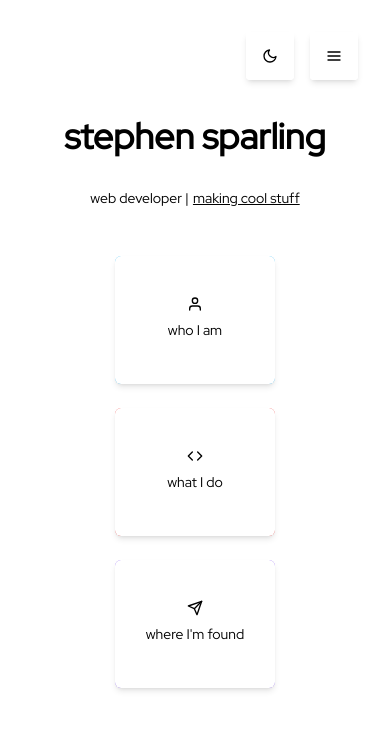
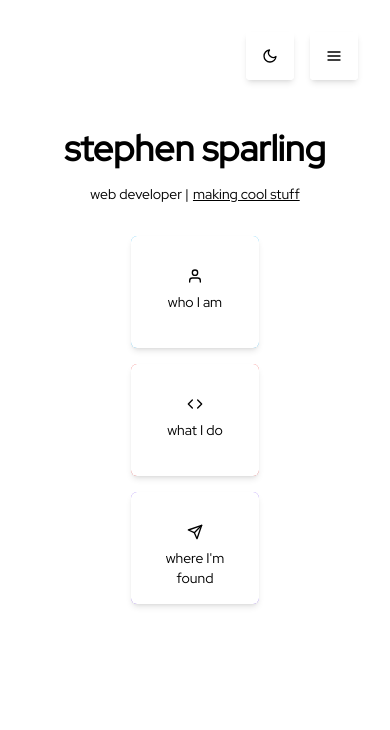
Before and after one commit to sparlos/sparling-dev, a Next.js app: page / in a window 390 px wide. Shown: the top 730 px of the page. Built offline with nearby package versions, Linux system fonts and the light colour scheme.

Commit message:
make home and contact page more mobile friendly

```diff
--- a/components/LinkButton.tsx
+++ b/components/LinkButton.tsx
@@ -46,7 +46,7 @@ export default function LinkButton({
     onClick: () => setBackgroundIcon(null),
     onBlur: () => handleFocusButton(false),
     className:
-      'group relative mb-10 h-32 w-40 max-w-full sm:mb-0 sm:h-28 sm:w-32 ' +
+      'group relative h-28 w-32 max-w-full sm:mb-0 sm:h-28 sm:w-32 ' +
       (className || ''),
   }
 
--- a/pages/contact/index.tsx
+++ b/pages/contact/index.tsx
@@ -56,11 +56,11 @@ export default function Contact() {
         <title>contact | sparling.dev</title>
         <meta name="viewport" content="initial-scale=1.0, width=device-width" />
       </Head>
-      <div className="relative z-10 mb-auto flex w-full max-w-4xl flex-col items-center py-24 sm:mt-16 md:mt-24">
+      <div className="relative z-10 mt-2 mb-auto flex w-full max-w-4xl flex-col items-center py-24 sm:mt-16 md:mt-24">
         <motion.h1 className="mt-6 text-center text-4xl" {...headingAnimation}>
           Where to find me
         </motion.h1>
-        <div className="mt-10 grid w-full grid-cols-1 gap-4 sm:mt-20 sm:grid-cols-2 md:grid-cols-4">
+        <div className="mt-10 grid w-full grid-cols-1 sm:mt-20 sm:grid-cols-2 sm:gap-4 md:grid-cols-4">
           {links.map((link, index) => (
             <motion.div
               className={`flex ${
--- a/pages/index.tsx
+++ b/pages/index.tsx
@@ -58,7 +58,7 @@ const Home: NextPage = () => {
         itemPosition={itemPosition}
         onQuitGame={endGame}
       />
-      <div className="relative z-10 my-auto flex flex-col items-center py-24">
+      <div className="relative z-10 mt-8 flex flex-col items-center py-24 sm:my-auto sm:mt-0">
         <AnimatePresence initial={false} mode="wait">
           {isPlayerInitialized ? (
             <motion.h1
@@ -99,7 +99,7 @@ const Home: NextPage = () => {
             <motion.h2
               key="subtitle"
               {...subtitleAnimation}
-              className="mt-8 flex text-sm sm:text-base"
+              className="mt-4 flex text-sm sm:mt-8 sm:text-base"
             >
               web developer |
               <button onClick={startGame} className="ml-1 underline">
@@ -108,13 +108,13 @@ const Home: NextPage = () => {
             </motion.h2>
           )}
         </AnimatePresence>
-        <div className="relative mt-12 flex flex-col sm:flex-row">
+        <div className="relative mt-8 flex flex-col sm:mt-12 sm:flex-row">
           <LinkButton
             Icon={FiUser}
             showIcon={!isPlayerInitialized}
             href="/about"
             label="who I am"
-            className="mb-6 sm:mr-24 sm:mb-0"
+            className="mb-4 sm:mr-24 sm:mb-0"
             backgroundIcon="user"
             iconRef={playerRef}
           />
@@ -122,7 +122,7 @@ const Home: NextPage = () => {
             Icon={FiCode}
             href="/projects-and-skills"
             label="what I do"
-            className="mb-6 sm:mr-24 sm:mb-0"
+            className="mb-4 sm:mr-24 sm:mb-0"
             bgColor="bg-red-500"
             backgroundIcon="code"
           />
```
